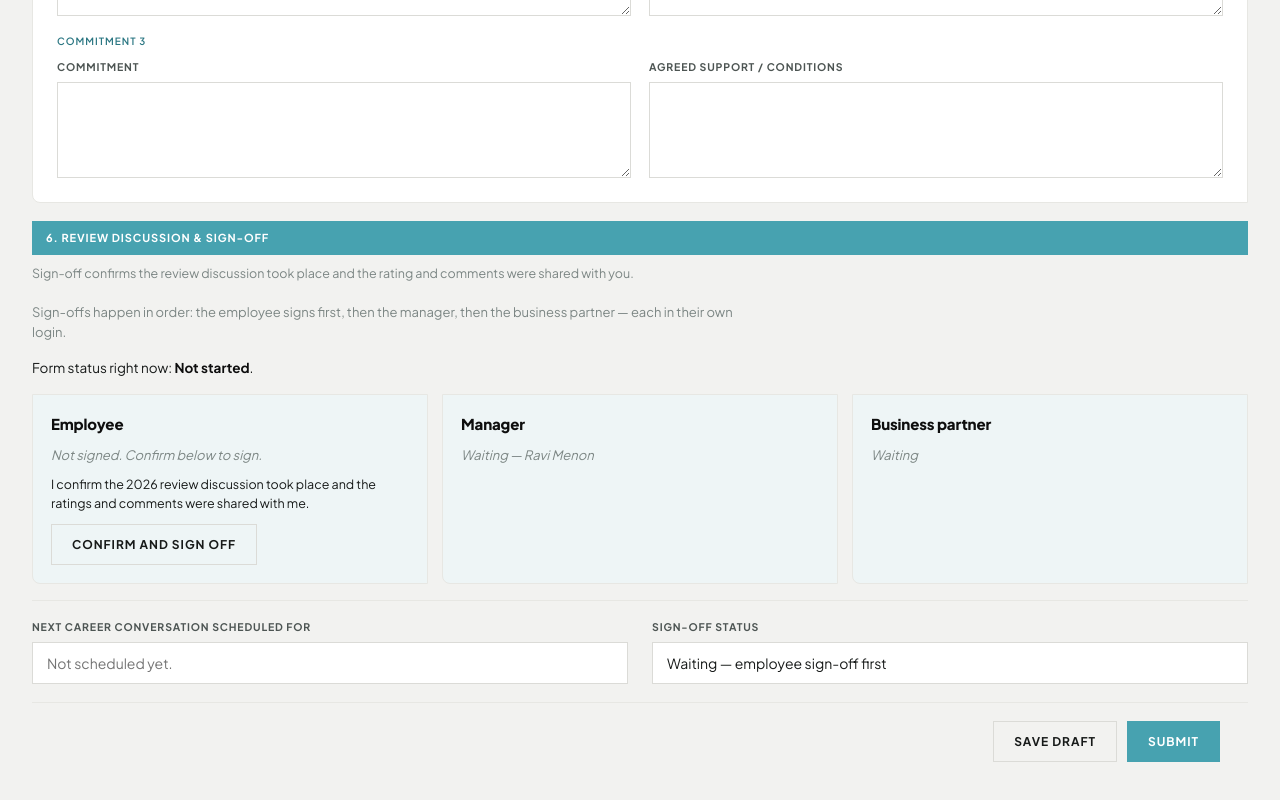
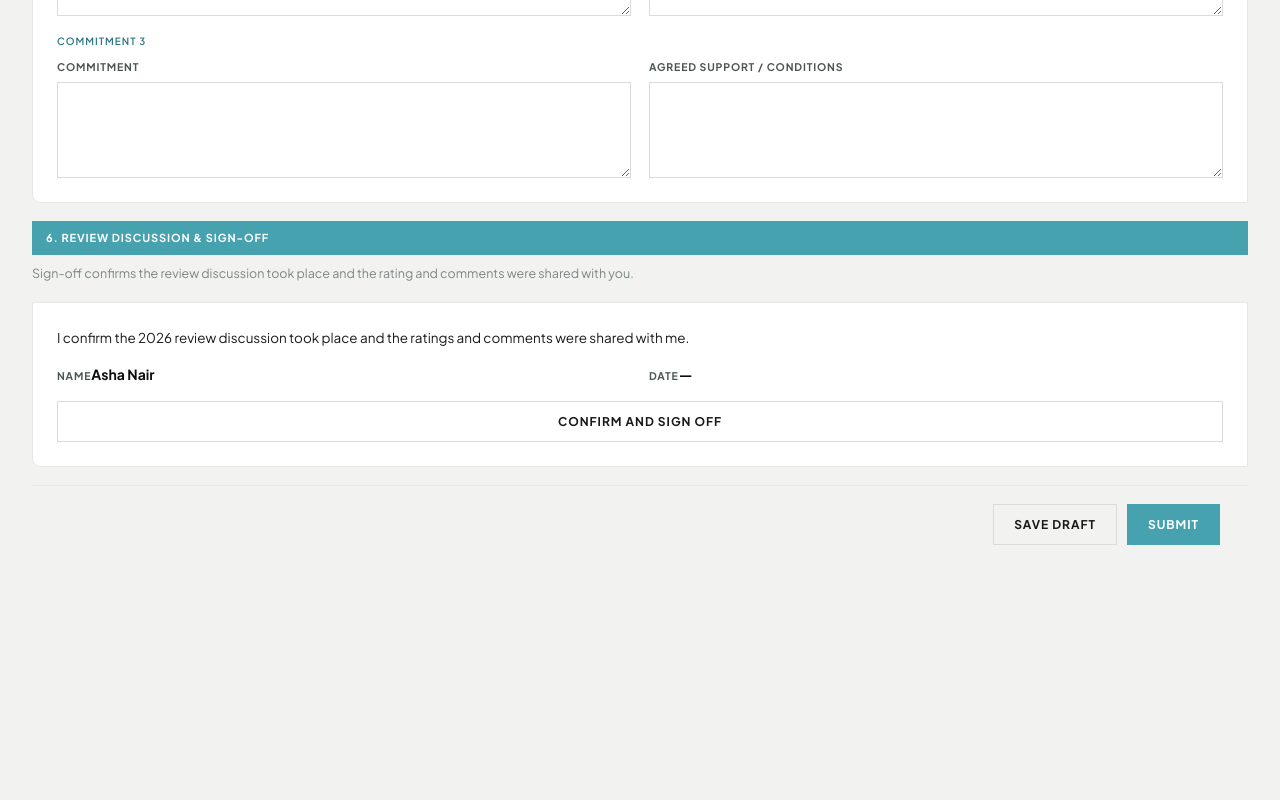
Before and after one commit to AnuPrasad78/performance-review-app, a React (Vite) app in the folder frontend/: page /dashboard in a window 1280 px wide. Shown: the part 3427-4227 px from the top of the page. After the commit the page ends 4044 px from the top, so only its background shows below. Built offline with nearby package versions, Linux system fonts and the light colour scheme.

Commit message:
Revert "feat: redesign sign-off as ordered role cards with a status summary"
This reverts commit bb56e3bc90e464079e572cd56fcc4f866702b131.

```diff
--- a/frontend/src/components/atoms/Icon.tsx
+++ b/frontend/src/components/atoms/Icon.tsx
@@ -1,11 +1,10 @@
 import type { ReactNode } from 'react'
 
-export type IconName = 'menu' | 'close' | 'users' | 'upload' | 'calendar' | 'check'
+export type IconName = 'menu' | 'close' | 'users' | 'upload' | 'calendar'
 
 const GLYPHS: Record<IconName, ReactNode> = {
   menu: <path d="M4 6h16M4 12h16M4 18h16" />,
   close: <path d="M18 6 6 18M6 6l12 12" />,
-  check: <path d="m5 12.5 4.5 4.5L19 7.5" />,
   users: (
     <>
       <circle cx="9" cy="7" r="3" />
--- a/frontend/src/components/organisms/SignOffPanel.tsx
+++ b/frontend/src/components/organisms/SignOffPanel.tsx
@@ -1,97 +1,39 @@
-import type { ReactNode } from 'react'
-import { FormField } from '../molecules/FormField'
-import { Input } from '../atoms/Input'
-import { Icon } from '../atoms/Icon'
+import { Card } from '../atoms/Card'
 import type { SelfEvaluationEmployee } from '../../lib/types'
 
 export interface SignOffPanelProps {
   employee: SelfEvaluationEmployee
-  managerName: string
-  /** ISO date the app stamped on employee sign-off; null until confirmed. */
+  /** ISO date the app stamped on sign-off; null until confirmed. */
   signedAt: string | null
-  /** Document status label, e.g. "Submitted". */
-  formStatusLabel: string
   readOnly: boolean
   onConfirm: () => void
 }
 
-interface SignoffRoleCardProps {
-  title: string
-  /** Person who signs this slot. */
-  who?: string
-  signedAtDate: string | null
-  waitingText: string
-  children?: ReactNode
-}
-
-const SIGNOFF_ORDER_LINE =
-  'Sign-offs happen in order: the employee signs first, then the manager, then the business partner — each in their own login.'
-const CONFIRM_STATEMENT =
-  'I confirm the 2026 review discussion took place and the ratings and comments were shared with me.'
-
-function SignoffRoleCard({ title, who, signedAtDate, waitingText, children }: SignoffRoleCardProps) {
+export function SignOffPanel({ employee, signedAt, readOnly, onConfirm }: SignOffPanelProps) {
   return (
-    <article className="signoff-card">
-      <h3 className="signoff-card__title">{title}</h3>
-      {signedAtDate !== null ? (
-        <p className="signoff-card__signed">
-          <Icon name="check" size={14} />
-          <span>
-            Signed by {who} on {signedAtDate}
+    <Card>
+      <div className="signoff">
+        <p className="signoff__statement">
+          I confirm the 2026 review discussion took place and the ratings and comments were shared with me.
+        </p>
+        <div className="signoff__row">
+          <div className="signoff__field">
+            <span className="field__label">Name</span>
+            <span className="signoff__value mono">
+              {employee.firstName} {employee.lastName}
             </span>
-        </p>
-      ) : (
-        <p className="signoff-card__waiting muted">{waitingText}</p>
-      )}
-      {children ?? null}
-    </article>
-  )
-}
-
-export function SignOffPanel({
-  employee,
-  managerName,
-  signedAt,
-  formStatusLabel,
-  readOnly,
-  onConfirm,
-}: SignOffPanelProps) {
-  const fullEmployeeName = `${employee.firstName} ${employee.lastName}`
-  return (
-    <div className="signoff">
-      <p className="signoff__order muted">{SIGNOFF_ORDER_LINE}</p>
-      <p className="signoff__status-line">
-        Form status right now: <strong>{formStatusLabel}</strong>.
-      </p>
-      <div className="signoff__cards">
-        <SignoffRoleCard
-          title="Employee"
-          who={fullEmployeeName}
-          signedAtDate={signedAt}
-          waitingText="Not signed. Confirm below to sign."
-        >
-          <p className="signoff-card__statement">{CONFIRM_STATEMENT}</p>
+          </div>
+          <div className="signoff__field">
+            <span className="field__label">Date</span>
+            <span className="signoff__value mono">{signedAt ?? '—'}</span>
+          </div>
+        </div>
         {signedAt === null && !readOnly ? (
           <button type="button" className="btn btn--ghost" onClick={onConfirm}>
             Confirm and sign off
           </button>
         ) : null}
-        </SignoffRoleCard>
-        <SignoffRoleCard title="Manager" who={managerName} signedAtDate={null} waitingText={`Waiting — ${managerName}`} />
-        <SignoffRoleCard title="Business partner" signedAtDate={null} waitingText="Waiting" />
       </div>
-      <div className="details-grid">
-        <FormField id="career-conversation-date" label="Next career conversation scheduled for">
-          <Input id="career-conversation-date" value="" readOnly placeholder="Not scheduled yet." />
-        </FormField>
-        <FormField id="sign-off-status" label="Sign-off status">
-          <Input
-            id="sign-off-status"
-            value={signedAt === null ? 'Waiting — employee sign-off first' : 'In progress — employee signed only'}
-            readOnly
-          />
-        </FormField>
-      </div>
-    </div>
+    </Card>
   )
 }
--- a/frontend/src/pages/EmployeeDashboardPage.tsx
+++ b/frontend/src/pages/EmployeeDashboardPage.tsx
@@ -16,9 +16,7 @@ import { DEFAULT_SUBMISSION_DEADLINE } from '../lib/selfEvaluationContent'
 import { validateSelfEvaluation } from '../lib/selfEvaluationValidation'
 import {
   buildFreshDraft,
-  deriveReviewStatus,
   getSelfEvaluation,
-  REVIEW_STATUS_LABELS,
   saveSelfEvaluation,
   MOCK_EMPLOYEE,
   type SelfEvaluationRecord,
@@ -177,9 +175,7 @@ export function EmployeeDashboardPage() {
         />
         <SignOffPanel
           employee={draft.employee}
-          managerName={draft.employee.manager}
           signedAt={record.employeeSignedAt}
-          formStatusLabel={REVIEW_STATUS_LABELS[deriveReviewStatus(record)]}
           readOnly={readOnly}
           onConfirm={() => updateDraft((current) => ({ ...current, acknowledged: true }))}
         />
--- a/frontend/src/styles/app.css
+++ b/frontend/src/styles/app.css
@@ -307,39 +307,16 @@ a { color: var(--teal-deep); }
 }
 .commitments__row { display: grid; grid-template-columns: 1fr 1fr; gap: 18px; align-items: start; }
 
-/* sign-off — ordered role cards plus the two summary fields */
+/* sign-off */
 .signoff { display: flex; flex-direction: column; gap: 16px; }
-.signoff__order { font-size: 13px; line-height: 1.55; max-width: 720px; }
-.signoff__status-line { font-size: 13.5px; color: var(--ink); }
-.signoff__status-line strong { color: var(--black); }
-.signoff__cards { display: grid; grid-template-columns: repeat(3, 1fr); gap: 14px; }
-.signoff-card {
-  background: var(--teal-wash);
-  border: 1px solid var(--hairline-2);
-  border-radius: 0 0 0 8px;
-  padding: 18px;
-  display: flex;
-  flex-direction: column;
-  gap: 10px;
-}
-.signoff-card__title { font-size: 15px; font-weight: 800; letter-spacing: -0.01em; color: var(--black); }
-.signoff-card__signed {
-  display: flex;
-  align-items: flex-start;
-  gap: 8px;
-  font-size: 13px;
-  font-weight: 600;
-  color: var(--ink);
-}
-.signoff-card__signed .icon { color: var(--green); flex: none; margin-top: 1px; }
-.signoff-card__waiting { font-style: italic; font-size: 13px; }
-.signoff-card__statement { font-size: 12.5px; line-height: 1.55; color: var(--ink); }
-.signoff-card .btn { align-self: flex-start; }
+.signoff__statement { font-size: 13.5px; line-height: 1.6; color: var(--ink); max-width: 720px; }
+.signoff__row { display: grid; grid-template-columns: 1fr 1fr; gap: 18px; }
+.signoff__value { font-size: 14px; font-weight: 700; color: var(--black); }
 
 @media (max-width: 760px) {
   .question-panel__columns,
   .commitments__row,
-  .signoff__cards,
+  .signoff__row,
   .details-grid { grid-template-columns: 1fr; }
   .profile { align-items: flex-start; }
 }
```
Lines whose indentation alone changed are shown as unchanged.
